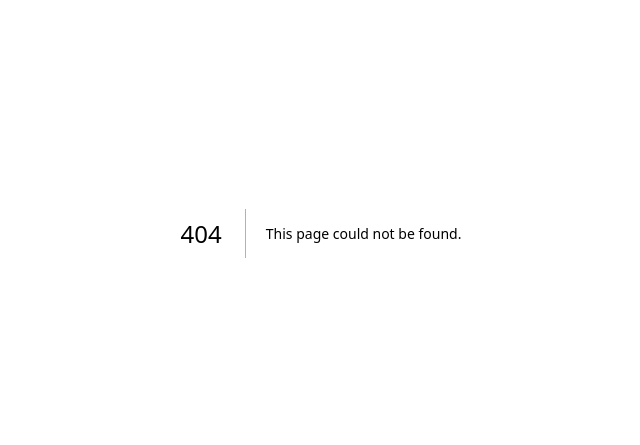
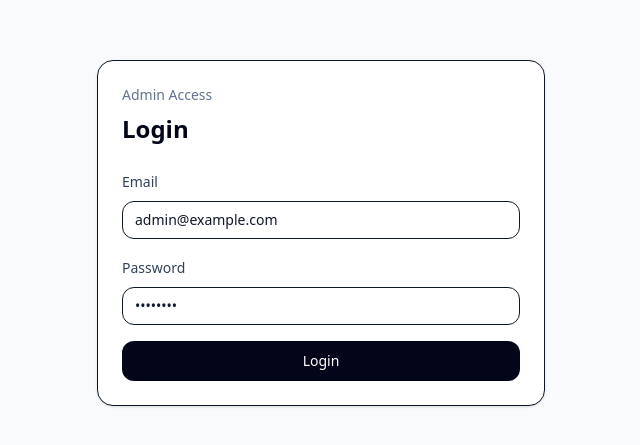
Before and after one commit to johazores/ai-support-workflow-platform, a Next.js app: page /login in a window 1280 px wide. Before the commit this address had no page. Shown: the part 167-612 px from the top of the page, without its empty margins (319-959 px from the left). Built offline with nearby package versions, Linux system fonts and the light colour scheme.

Commit message:
feat: add login page

```diff
--- /dev/null
+++ b/app/login/page.tsx
@@ -0,0 +1,9 @@
+import { LoginForm } from "@/features/auth/components/login-form";
+
+export default function LoginPage() {
+  return (
+    <main className="flex min-h-screen items-center justify-center bg-slate-50 px-6 py-12">
+      <LoginForm />
+    </main>
+  );
+}
```
